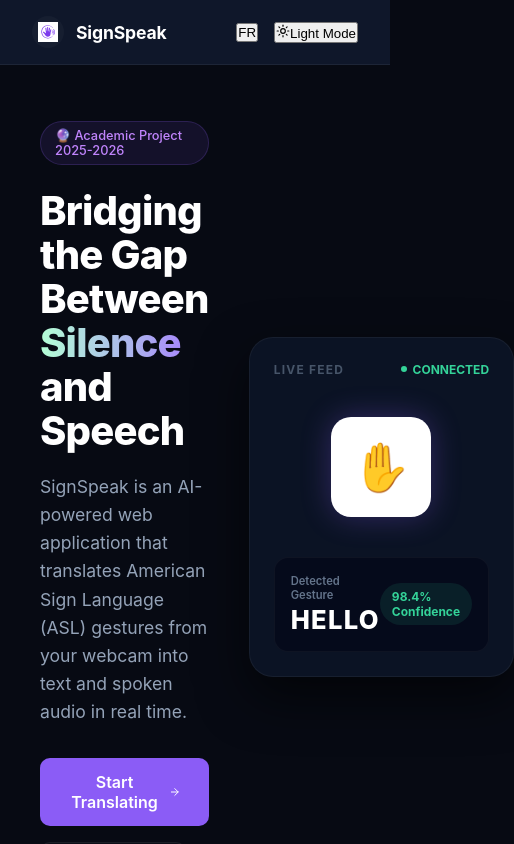
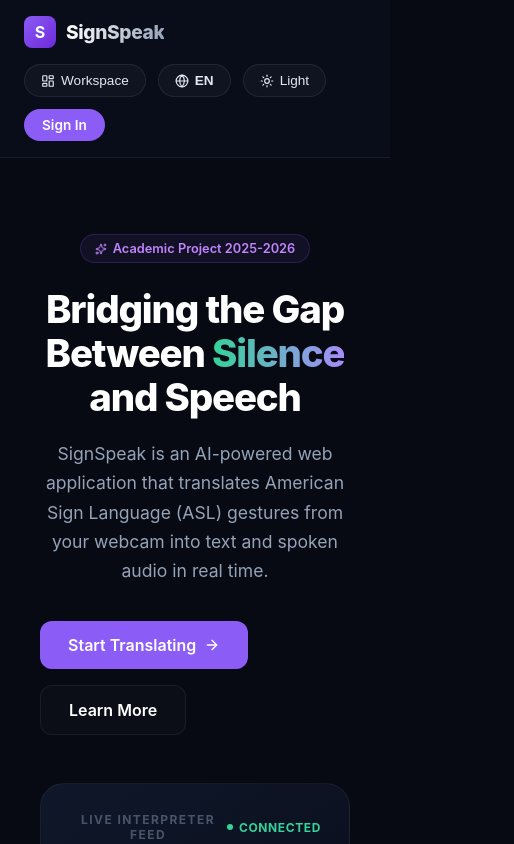
Before and after one commit to ngoh-remy/SignSpeak, a React (Vite) app in the folder frontend/: page / in a window 390 px wide. Shown: the top 844 px of the page, 514 px wide, since content can reach past the window. Built offline with nearby package versions, Linux system fonts and the light colour scheme.

Commit message:
fix: overhaul navbar layout styles, wire up log out, and add premium micro-interactions

```diff
--- a/frontend/src/index.css
+++ b/frontend/src/index.css
@@ -164,3 +164,74 @@ body {
   from { transform: scale(0.9); opacity: 0; }
   to { transform: scale(1); opacity: 1; }
 }
+/* --- Professional Navbar Custom Styles --- */
+.nav-pill-btn {
+  background: rgba(255, 255, 255, 0.03);
+  border: 1px solid rgba(255, 255, 255, 0.08);
+  color: #e2e8f0;
+  padding: 8px 16px;
+  border-radius: 99px;
+  font-size: 0.85rem;
+  font-weight: 500;
+  cursor: pointer;
+  display: inline-flex;
+  align-items: center;
+  gap: 6px;
+  transition: all 0.2s cubic-bezier(0.4, 0, 0.2, 1);
+}
+
+.nav-pill-btn:hover {
+  background: rgba(255, 255, 255, 0.08);
+  border-color: rgba(255, 255, 255, 0.2);
+  transform: translateY(-1px);
+}
+
+.nav-logout-btn {
+  background: rgba(239, 68, 68, 0.1);
+  border: 1px solid rgba(239, 68, 68, 0.2);
+  color: #f87171;
+}
+
+.nav-logout-btn:hover {
+  background: rgba(239, 68, 68, 0.2);
+  border-color: rgba(239, 68, 68, 0.4);
+  color: #ef4444;
+}
+
+/* --- Micro-Interactions & Premium Keyframes --- */
+.premium-preview-card {
+  transition: transform 0.4s cubic-bezier(0.16, 1, 0.3, 1), box-shadow 0.4s cubic-bezier(0.16, 1, 0.3, 1);
+  will-change: transform;
+}
+
+.premium-preview-card:hover {
+  transform: translateY(-6px) scale(1.02);
+  box-shadow: 0 30px 60px rgba(139, 92, 246, 0.15);
+}
+
+.gentle-bounce-logo {
+  animation: floatMotion 3s ease-in-out infinite;
+}
+
+@keyframes floatMotion {
+  0%, 100% {
+    transform: translateY(0);
+  }
+  50% {
+    transform: translateY(-8px);
+  }
+}
+
+/* Fix mobile alignment constraints across sections */
+@media (max-width: 968px) {
+  .hero-grid-fix {
+    grid-template-columns: 1fr !important;
+    text-align: center;
+    gap: 48px !important;
+  }
+  .hero-text-align-fix {
+    display: flex;
+    flex-direction: column;
+    align-items: center;
+  }
+}
--- a/frontend/src/pages/Landing.jsx
+++ b/frontend/src/pages/Landing.jsx
@@ -1,6 +1,6 @@
 import React from 'react'
 import { useNavigate } from 'react-router-dom'
-import { ArrowRight } from 'lucide-react'
+import { ArrowRight, Sparkles } from 'lucide-react'
 import Navbar from './Navbar'
 
 function Landing({ theme, toggleTheme, lang, toggleLang }) {
@@ -8,65 +8,68 @@ function Landing({ theme, toggleTheme, lang, toggleLang }) {
 
   return (
     <div className="app-container">
-      {/* Dynamic Navbar Sync */}
       <Navbar theme={theme} toggleTheme={toggleTheme} lang={lang} toggleLang={toggleLang} />
 
-      {/* Primary Hero Section Wrapper */}
-      <main style={{ flex: 1, display: 'flex', alignItems: 'center', padding: '40px 24px' }}>
-        <div style={{ width: '100%', maxWidth: '1200px', margin: '0 auto', display: 'grid', gridTemplateColumns: '1.1fr 0.9fr', gap: '40px', alignItems: 'center' }} className="workspace-layout">
+      <main style={{ flex: 1, display: 'flex', alignItems: 'center', padding: '60px 24px' }}>
+        <div style={{ width: '100%', maxWidth: '1200px', margin: '0 auto', display: 'grid', gridTemplateColumns: '1.1fr 0.9fr', gap: '60px', alignItems: 'center' }} className="workspace-layout hero-grid-fix">
 
-          {/* Left Text Presentation Side */}
-          <div>
-            <div style={{ display: 'inline-flex', alignItems: 'center', gap: '6px', background: 'rgba(139,92,246,0.1)', border: '1px solid rgba(139,92,246,0.2)', padding: '6px 14px', borderRadius: '99px', fontSize: '0.8rem', color: '#c084fc', marginBottom: '24px', fontWeight: '500' }}>
-              🔮 Academic Project 2025-2026
+          {/* Left Text Block */}
+          <div className="hero-text-align-fix">
+            <div style={{ display: 'inline-flex', alignItems: 'center', gap: '6px', background: 'rgba(139,92,246,0.08)', border: '1px solid rgba(139,92,246,0.2)', padding: '6px 14px', borderRadius: '99px', fontSize: '0.8rem', color: '#c084fc', marginBottom: '24px', fontWeight: '600' }}>
+              <Sparkles size={12} />
+              <span>Academic Project 2025-2026</span>
             </div>
 
-            <h1 style={{ fontSize: 'clamp(2.5rem, 5vw, 4rem)', fontWeight: '800', lineHeight: '1.1', marginBottom: '20px', letterSpacing: '-0.02em' }}>
-              Bridging the Gap <br />Between <span style={{ background: 'linear-gradient(to right, #b4ffd6, #a78bfa)', WebkitBackgroundClip: 'text', WebkitTextFillColor: 'transparent' }}>Silence</span> and Speech
+            <h1 style={{ fontSize: 'clamp(2.4rem, 5.5vw, 3.8rem)', fontWeight: '800', lineHeight: '1.15', marginBottom: '20px', letterSpacing: '-0.03em' }}>
+              Bridging the Gap <br />Between <span style={{ background: 'linear-gradient(to right, #34d399, #a78bfa)', WebkitBackgroundClip: 'text', WebkitTextFillColor: 'transparent' }}>Silence</span> and Speech
             </h1>
 
-            <p style={{ color: '#94a3b8', fontSize: '1.1rem', lineHeight: '1.6', marginBottom: '32px', maxWidth: '540px' }}>
+            <p style={{ color: '#94a3b8', fontSize: '1.1rem', lineHeight: '1.65', marginBottom: '36px', maxWidth: '520px' }}>
               SignSpeak is an AI-powered web application that translates American Sign Language (ASL) gestures from your webcam into text and spoken audio in real time.
             </p>
 
             <div style={{ display: 'flex', flexWrap: 'wrap', gap: '16px' }}>
-              {/* Correct route entry strategy: Sends them directly into the public sandbox workspace */}
-              <button className="btn-base btn-purple" style={{ padding: '14px 28px', fontSize: '1rem' }} onClick={() => navigate('/dashboard')}>
+              <button className="btn-base btn-purple" style={{ padding: '14px 28px', fontSize: '1rem', borderRadius: '12px' }} onClick={() => navigate('/dashboard')}>
                 <span>Start Translating</span>
                 <ArrowRight size={16} />
               </button>
-              <button className="btn-base btn-outline" style={{ padding: '14px 28px', fontSize: '1rem' }}>
+              <button className="btn-base btn-outline" style={{ padding: '14px 28px', fontSize: '1rem', borderRadius: '12px' }}>
                 Learn More
               </button>
             </div>
           </div>
 
-          {/* Right Preview Card Box (Replicated From image_66e423.jpg) */}
-          <div style={{ display: 'flex', justifyContent: 'center' }}>
-            <div style={{ width: '100%', maxWidth: '460px', background: '#0b1324', border: '1px solid rgba(255,255,255,0.05)', borderRadius: '24px', padding: '24px', position: 'relative', boxShadow: '0 20px 50px rgba(0,0,0,0.6)' }}>
-              <div style={{ display: 'flex', justifyContent: 'space-between', alignItems: 'center', marginBottom: '40px' }}>
-                <span style={{ fontSize: '0.75rem', fontWeight: '700', letterSpacing: '0.1em', color: '#475569' }}>LIVE FEED</span>
+          {/* Right Preview Card Box */}
+          <div style={{ display: 'flex', justifyContent: 'center', width: '100%' }}>
+            <div className="premium-preview-card" style={{ width: '100%', maxWidth: '450px', background: 'linear-gradient(145deg, #0f172a, #070a13)', border: '1px solid rgba(255,255,255,0.06)', borderRadius: '24px', padding: '28px', position: 'relative' }}>
+
+              {/* Header Feed Details */}
+              <div style={{ display: 'flex', justifyContent: 'space-between', alignItems: 'center', marginBottom: '48px' }}>
+                <span style={{ fontSize: '0.75rem', fontWeight: '700', letterSpacing: '0.12em', color: '#475569' }}>LIVE INTERPRETER FEED</span>
                 <div style={{ display: 'flex', alignItems: 'center', gap: '6px' }}>
                   <span style={{ width: '6px', height: '6px', borderRadius: '50%', background: '#34d399', display: 'inline-block' }}></span>
-                  <span style={{ fontSize: '0.75rem', color: '#34d399', fontWeight: '700' }}>CONNECTED</span>
+                  <span style={{ fontSize: '0.75rem', color: '#34d399', fontWeight: '700', letterSpacing: '0.05em' }}>CONNECTED</span>
                 </div>
               </div>
 
-              <div style={{ display: 'flex', justifyContent: 'center', margin: '40px 0' }}>
-                <div style={{ width: '100px', height: '100px', borderRadius: '20px', background: '#fff', display: 'flex', alignItems: 'center', justifyContent: 'center', boxShadow: '0 0 30px rgba(139,92,246,0.3)' }}>
-                  <span style={{ fontSize: '3rem' }}>✋</span>
+              {/* Central Vector Logo Badge Placeholder (Replaced Hand Emoji) */}
+              <div style={{ display: 'flex', justifyContent: 'center', margin: '48px 0' }}>
+                <div className="gentle-bounce-logo" style={{ width: '110px', height: '110px', borderRadius: '24px', background: 'linear-gradient(135deg, #8b5cf6, #6d28d9)', display: 'flex', alignItems: 'center', justifyContent: 'center', boxShadow: '0 12px 40px rgba(139,92,246,0.4)', border: '1px solid rgba(255,255,255,0.1)' }}>
+                  <span style={{ fontSize: '2.5rem', fontWeight: '900', color: '#fff', letterSpacing: '-0.05em' }}>SS</span>
                 </div>
               </div>
 
-              <div style={{ background: 'rgba(2,6,23,0.6)', border: '1px solid rgba(255,255,255,0.04)', borderRadius: '14px', padding: '16px', display: 'flex', justifyContent: 'space-between', alignItems: 'center' }}>
+              {/* Target Translation Output Card Footer */}
+              <div style={{ background: 'rgba(2, 6, 23, 0.7)', border: '1px solid rgba(255,255,255,0.04)', borderRadius: '16px', padding: '18px', display: 'flex', justifyContent: 'space-between', alignItems: 'center' }}>
                 <div>
-                  <div style={{ fontSize: '0.7rem', color: '#64748b', fontWeight: '600', marginBottom: '2px' }}>Detected Gesture</div>
-                  <div style={{ fontSize: '1.6rem', fontWeight: '800', letterSpacing: '0.05em' }}>HELLO</div>
+                  <div style={{ fontSize: '0.7rem', color: '#64748b', fontWeight: '600', marginBottom: '4px', letterSpacing: '0.05em' }}>DETECTED GESTURE</div>
+                  <div style={{ fontSize: '1.5rem', fontWeight: '800', letterSpacing: '0.02em', color: '#fff' }}>HELLO</div>
                 </div>
-                <div style={{ background: 'rgba(52,211,153,0.1)', color: '#34d399', fontSize: '0.75rem', padding: '6px 12px', borderRadius: '99px', fontWeight: '700' }}>
+                <div style={{ background: 'rgba(52,211,153,0.1)', color: '#34d399', fontSize: '0.75rem', padding: '6px 14px', borderRadius: '99px', fontWeight: '700' }}>
                   98.4% Confidence
                 </div>
               </div>
+
             </div>
           </div>
 
--- a/frontend/src/pages/Navbar.jsx
+++ b/frontend/src/pages/Navbar.jsx
@@ -1,46 +1,79 @@
-import logo from '../assets/signspeaklogo.svg'
-import translations from '../translations'
-import { Sun, Moon, LogOut, History } from 'lucide-react'
-import { useNavigate } from 'react-router-dom'
+import React from 'react'
+import { useNavigate, useLocation } from 'react-router-dom'
+import { LogOut, Globe, Sun, Moon, LayoutDashboard } from 'lucide-react'
 
 function Navbar({ theme, toggleTheme, lang, toggleLang, isAuthenticated, onLogout }) {
-const t = translations[lang]
   const navigate = useNavigate()
-const username = localStorage.getItem('username') || 'User'
+  const location = useLocation()
+  const token = localStorage.getItem('token') || isAuthenticated
+  const username = localStorage.getItem('username') || 'R'
+  const initialLetter = username.charAt(0).toUpperCase()
+
+  const handleSignOut = () => {
+    localStorage.removeItem('token')
+    localStorage.removeItem('username')
+    if (onLogout) onLogout()
+    navigate('/')
+  }
 
   return (
-    <div className="navbar" style={{ display: 'flex', justifyContent: 'space-between', alignItems: 'center', padding: '16px 32px', background: '#0f172a', borderBottom: '1px solid rgba(255,255,255,0.06)' }}>
-    <div className="logo-wrapper" style={{ display: 'flex', alignItems: 'center', gap: '12px', cursor: 'pointer' }} onClick={() => navigate('/')}>
-        <div className="logo-circle" style={{ width: '32px', height: '32px', borderRadius: '50%', background: 'rgba(255,255,255,0.03)', display: 'flex', alignItems: 'center', justifyContent: 'center' }}>
-        <img src={logo} alt="SignSpeak" style={{ width: '20px', height: '20px' }} />
+    <header style={{ width: '100%', background: '#090d1a', borderBottom: '1px solid rgba(255,255,255,0.06)', padding: '16px 24px', sticky: 'top', zIndex: 50 }}>
+      <div style={{ max_width: '1240px', margin: '0 auto', display: 'flex', justifyContent: 'space-between', alignItems: 'center', flexWrap: 'wrap', gap: '16px' }}>
+
+        {/* Brand App Identity */}
+        <div style={{ display: 'flex', alignItems: 'center', gap: '10px', cursor: 'pointer' }} onClick={() => navigate('/')}>
+          <div style={{ width: '32px', height: '32px', borderRadius: '8px', background: 'linear-gradient(135deg, #8b5cf6, #6d28d9)', display: 'flex', alignItems: 'center', justifyContent: 'center' }}>
+            <span style={{ fontSize: '1rem', fontWeight: 'bold', color: '#fff' }}>S</span>
           </div>
-        <span className="logo-text" style={{ fontSize: '1.1rem', fontWeight: '700', color: '#fff', letterSpacing: '-0.01em' }}>{t.appName}</span>
+          <span style={{ fontSize: '1.2rem', fontWeight: '800', letterSpacing: '-0.02em', background: 'linear-gradient(to right, #fff, #94a3b8)', WebkitBackgroundClip: 'text', WebkitTextFillColor: 'transparent' }}>SignSpeak</span>
         </div>
 
-    <div className="navbar-right" style={{ display: 'flex', alignItems: 'center', gap: '16px' }}>
-        {isAuthenticated && (
-        <div className="user-avatar" title={username} style={{ width: '32px', height: '32px', borderRadius: '50%', background: '#8b5cf6', color: '#fff', display: 'flex', alignItems: 'center', justifyContent: 'center', fontSize: '0.85rem', fontWeight: '700', textTransform: 'uppercase' }}>
-            {username.charAt(0)}
-        </div>
+        {/* Dynamic Controls Cluster Toolbar */}
+        <div style={{ display: 'flex', alignItems: 'center', gap: '12px', flexWrap: 'wrap' }}>
+
+          {/* Workspace Shortcut Toggle */}
+          {location.pathname !== '/dashboard' && (
+            <button className="nav-pill-btn" onClick={() => navigate('/dashboard')}>
+              <LayoutDashboard size={14} />
+              <span>Workspace</span>
+            </button>
           )}
 
-        <button className="nav-icon-btn" onClick={toggleLang}>
-        {lang === 'en' ? 'FR' : 'EN'}
+          {/* Language Switcher Button */}
+          <button className="nav-pill-btn" onClick={toggleLang}>
+            <Globe size={14} />
+            <span style={{ textTransform: 'uppercase', fontWeight: '700' }}>{lang || 'en'}</span>
           </button>
 
-        <button className="nav-icon-btn" onClick={toggleTheme}>
-        {theme === 'dark' ? <Sun size={14}/> : <Moon size={14}/>}
-        <span className="nav-btn-text">{theme === 'dark' ? t.light : t.dark}</span>
+          {/* Theme Dynamic Selector */}
+          <button className="nav-pill-btn" onClick={toggleTheme}>
+            {theme === 'light' ? <Moon size={14} /> : <Sun size={14} />}
+            <span>{theme === 'light' ? 'Dark' : 'Light'}</span>
           </button>
 
-        {isAuthenticated && (
-        <button className="nav-icon-btn" onClick={onLogout} style={{ color: '#ef4444' }}>
-            <LogOut size={14}/>
-            <span className="nav-btn-text">{t.logout}</span>
+          {/* User Account State Validation Pipeline */}
+          {token ? (
+            <div style={{ display: 'flex', alignItems: 'center', gap: '10px' }}>
+              {/* Organized Round Avatar Badge */}
+              <div style={{ width: '34px', height: '34px', borderRadius: '50%', background: '#8b5cf6', color: '#fff', display: 'flex', alignItems: 'center', justifyContent: 'center', fontWeight: '700', fontSize: '0.9rem', boxShadow: '0 0 12px rgba(139,92,246,0.3)' }}>
+                {initialLetter}
+              </div>
+              <button className="nav-pill-btn nav-logout-btn" onClick={handleSignOut}>
+                <LogOut size={14} />
+                <span>Log Out</span>
               </button>
+            </div>
+          ) : (
+            location.pathname !== '/login' && (
+              <button className="btn-base btn-purple" style={{ padding: '8px 18px', borderRadius: '99px', fontSize: '0.85rem' }} onClick={() => navigate('/login')}>
+                Sign In
+              </button>
+            )
           )}
+
         </div>
       </div>
+    </header>
   )
 }
 
```
Lines whose indentation alone changed are shown as unchanged.
